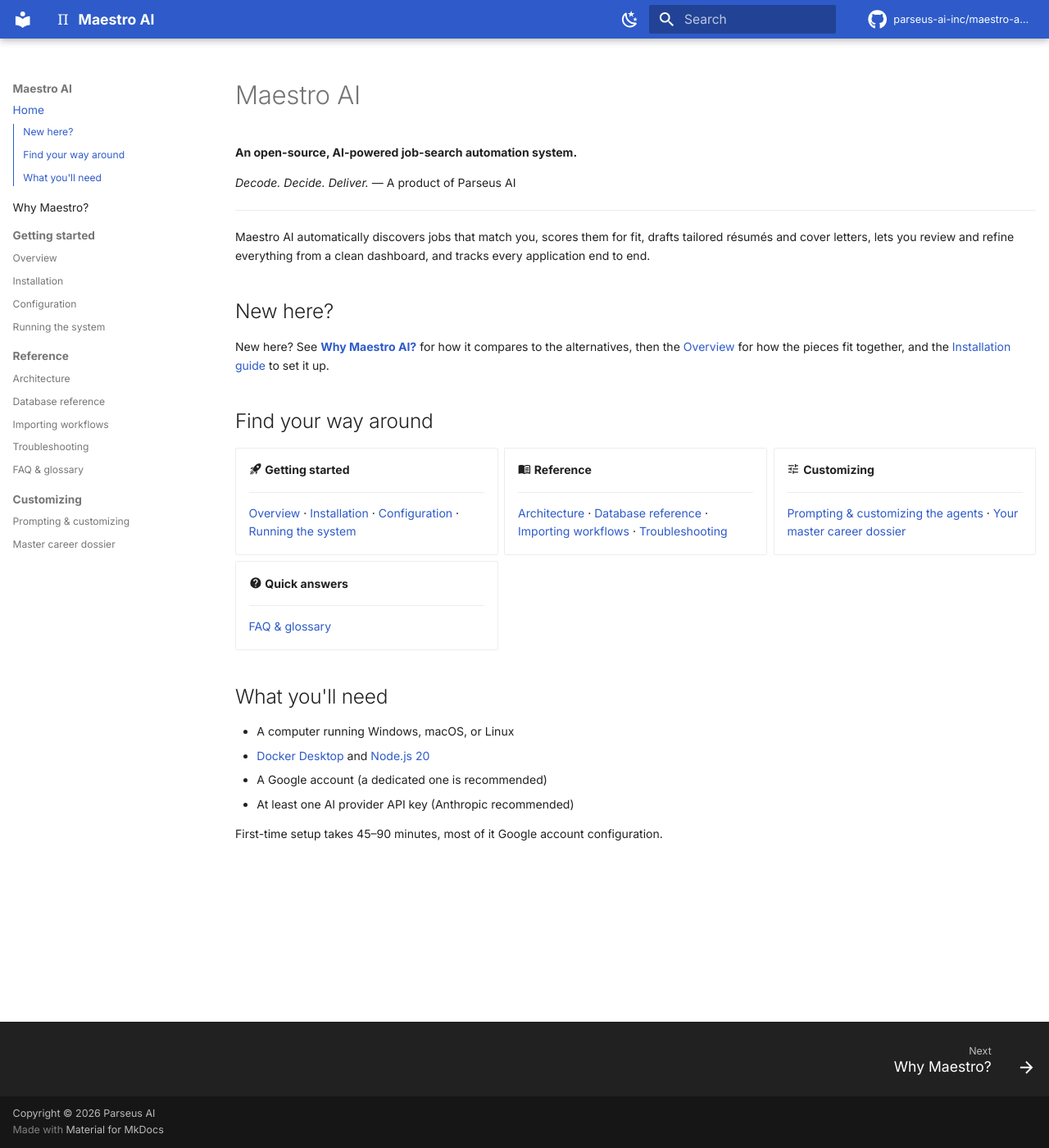
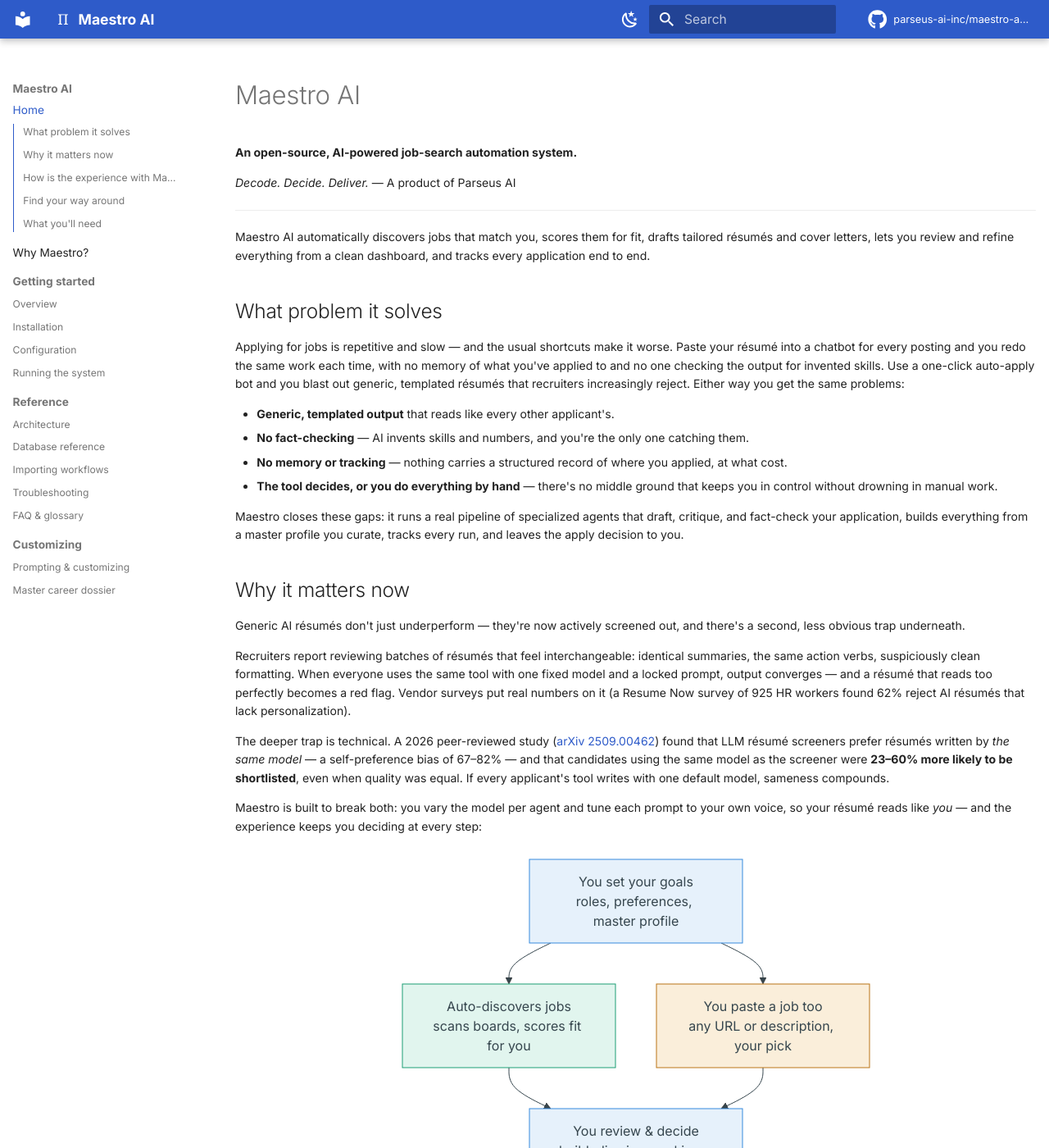
Before and after one commit to parseus-ai-inc/maestro-ai-backend, an MkDocs documentation site: the page built from docs/index.md, in a window 1280 px wide and 1400 px high. Shown: the whole window at 82% size. Built offline with MkDocs 1.6.1 and Material for MkDocs 9.7.7, drawn with Linux system fonts in a browser that asks for light colours; comment, search, counter and statistics services are not loaded; some of the changed text lies outside the part shown.

Commit message:
Restructure homepage: problem / why-now / experience sections

````diff
--- a/docs/index.md
+++ b/docs/index.md
@@ -8,9 +8,57 @@
 
 Maestro AI automatically discovers jobs that match you, scores them for fit, drafts tailored résumés and cover letters, lets you review and refine everything from a clean dashboard, and tracks every application end to end.
 
-## New here?
+## What problem it solves
 
-New here? See [**Why Maestro AI?**](why-maestro.md) for how it compares to the alternatives, then the [Overview](01-overview.md) for how the pieces fit together, and the [Installation guide](02-installation.md) to set it up.
+Applying for jobs is repetitive and slow — and the usual shortcuts make it worse. Paste your résumé into a chatbot for every posting and you redo the same work each time, with no memory of what you've applied to and no one checking the output for invented skills. Use a one-click auto-apply bot and you blast out generic, templated résumés that recruiters increasingly reject. Either way you get the same problems:
+
+- **Generic, templated output** that reads like every other applicant's.
+- **No fact-checking** — AI invents skills and numbers, and you're the only one catching them.
+- **No memory or tracking** — nothing carries a structured record of where you applied, at what cost.
+- **The tool decides, or you do everything by hand** — there's no middle ground that keeps you in control without drowning in manual work.
+
+Maestro closes these gaps: it runs a real pipeline of specialized agents that draft, critique, and fact-check your application, builds everything from a master profile you curate, tracks every run, and leaves the apply decision to you.
+
+## Why it matters now
+
+Generic AI résumés don't just underperform — they're now actively screened out, and there's a second, less obvious trap underneath.
+
+Recruiters report reviewing batches of résumés that feel interchangeable: identical summaries, the same action verbs, suspiciously clean formatting. When everyone uses the same tool with one fixed model and a locked prompt, output converges — and a résumé that reads too perfectly becomes a red flag. Vendor surveys put real numbers on it (a Resume Now survey of 925 HR workers found 62% reject AI résumés that lack personalization).
+
+The deeper trap is technical. A 2026 peer-reviewed study ([arXiv 2509.00462](https://arxiv.org/abs/2509.00462)) found that LLM résumé screeners prefer résumés written by *the same model* — a self-preference bias of 67–82% — and that candidates using the same model as the screener were **23–60% more likely to be shortlisted**, even when quality was equal. If every applicant's tool writes with one default model, sameness compounds.
+
+Maestro is built to break both: you vary the model per agent and tune each prompt to your own voice, so your résumé reads like *you* — and the experience keeps you deciding at every step:
+
+```mermaid
+flowchart TD
+    GOALS["You set your goals<br/>roles, preferences, master profile"]:::yours
+    GOALS --> DISC["Auto-discovers jobs<br/>scans boards, scores fit for you"]:::auto
+    GOALS --> PASTE["You paste a job too<br/>any URL or description, your pick"]:::input
+    DISC --> REVIEW["You review &amp; decide<br/>build, dismiss, or skip — your call"]:::yours
+    PASTE --> REVIEW
+    REVIEW --> BUILD["Auto-builds your application<br/>tailored résumé + cover letter"]:::auto
+    REVIEW --> CHECK["Self-checks the quality<br/>critiques, verifies, scores fit"]:::auto
+    BUILD --> REFINE["You refine to taste<br/>polish, re-run, or edit yourself"]:::yours
+    CHECK --> REFINE
+    REFINE --> TRACK["You track every application<br/>status, costs, analytics — one dashboard"]:::yours
+    classDef yours fill:#E6F1FB,stroke:#378ADD,color:#185FA5
+    classDef auto fill:#E1F5EE,stroke:#1D9E75,color:#0F6E56
+    classDef input fill:#FAEEDA,stroke:#BA7517,color:#854F0B
+```
+
+Blue steps are yours; teal steps run automatically; amber is where you hand it a job to work on.
+
+## How is the experience with Maestro AI?
+
+In short: it does the heavy lifting, you make the calls. A few things set it apart from the alternatives — covered in full on the **[Why Maestro AI?](why-maestro.md)** page, summarized here:
+
+- **How Maestro compares** — versus chatbots, volume auto-appliers, trackers, and résumé optimizers, Maestro is the only option that finds *and* scores jobs, fact-checks with a Verifier agent, self-critiques with a Critic agent, runs unattended, keeps your data local, and leaves the apply decision to you.
+- **You choose which model runs each agent** — cheap models for high-volume scoring, premium models for building and refining. The dashboard shows what every choice cost.
+- **Two axes of control** — *which model* runs each agent, and *how it behaves* (an editable prompt tuned to your voice). The agents build the case; you make the final call.
+- **Memory you control** — instead of opaque chatbot memory that blends in context you can't see, Maestro builds from one master profile you curate, with nothing carrying over that you didn't choose.
+- **The bottom line** — systematic, self-checking, controllable, human-decided, and open source.
+
+See the **[full comparison, diagrams, and evidence →](why-maestro.md)**
 
 ## Find your way around
 
````
Also changed, not shown: docs/01-overview.md (+0 -21 lines).
